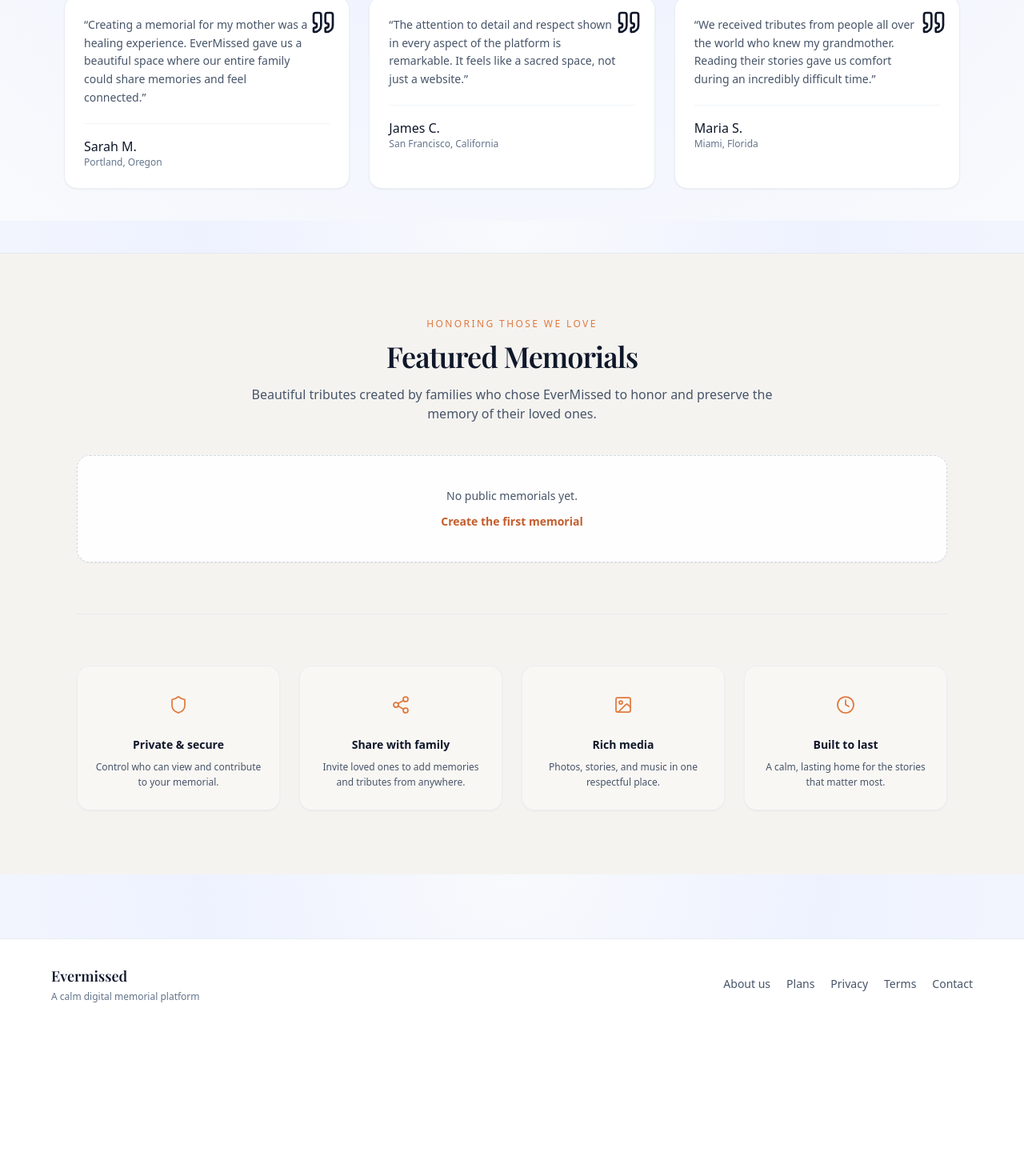
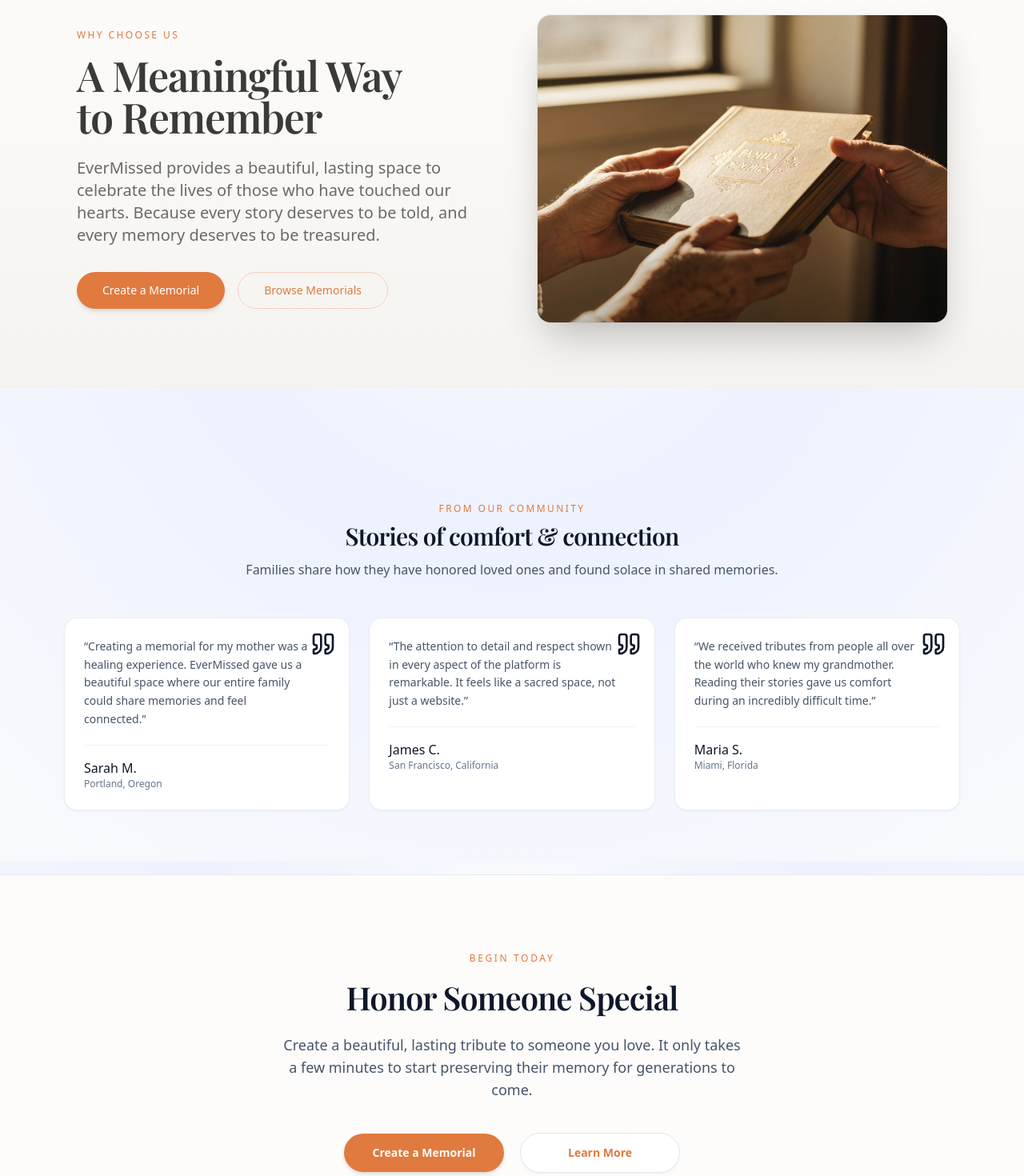
Before and after one commit to monkeyriki/EternalMemory, a Next.js app: page / in a window 1280 px wide. Shown: the part 2124-3594 px from the top of the page at 80% size. Before the commit the page ends 3410 px from the top, so only its background shows below. Built offline with nearby package versions, Linux system fonts and the light colour scheme; no server answers; the database is empty.

Commit message:
feat(home): closing CTA section (Honor Someone Special) after testimonials
Made-with: Cursor

```diff
--- a/src/app/page.tsx
+++ b/src/app/page.tsx
@@ -6,6 +6,7 @@ import { WhyChooseUsSection } from "@/components/marketing/WhyChooseUsSection";
 import { getSupabaseServerClient } from "@/lib/supabaseServer";
 import { HomeFeaturedBenefitsStrip } from "@/components/marketing/HomeFeaturedBenefitsStrip";
 import { FeaturedMemorialHorizontalCard } from "@/components/memorial/FeaturedMemorialHorizontalCard";
+import { HomeClosingCtaSection } from "@/components/marketing/HomeClosingCtaSection";
 
 const HOME_MEMORIAL_LIMIT = 4;
 
@@ -139,47 +140,6 @@ export default async function HomePage() {
 
       <CreatingMemorialStepsSection />
 
-      <WhyChooseUsSection />
-
-      <section
-        id="testimonials"
-        className="mx-auto mt-14 max-w-6xl scroll-mt-28 px-4 py-14 sm:mt-16 sm:py-16 md:py-20"
-        aria-labelledby="testimonials-heading"
-      >
-        <div className="mx-auto mb-10 max-w-2xl text-center sm:mb-12">
-          <p className="text-xs font-medium uppercase tracking-[0.2em] text-[#e07a3f]">
-            From our community
-          </p>
-          <h2
-            id="testimonials-heading"
-            className="mt-2 font-serif text-2xl font-semibold tracking-tight text-slate-900 sm:text-3xl"
-          >
-            Stories of comfort & connection
-          </h2>
-          <p className="mt-3 text-sm leading-relaxed text-slate-600 sm:text-base">
-            Families share how they have honored loved ones and found solace in shared memories.
-          </p>
-        </div>
-        <div className="grid gap-5 md:grid-cols-3 md:gap-6">
-          {homeTestimonials.map((t) => (
-            <article
-              key={t.author}
-              className="group relative rounded-2xl border border-slate-200/70 bg-white p-6 shadow-sm transition duration-300 hover:-translate-y-0.5 hover:shadow-md"
-            >
-              <Quote
-                className="absolute right-4 top-4 h-8 w-8 text-[#e07a3f]/12 transition group-hover:text-[#e07a3f]/25"
-                aria-hidden
-              />
-              <blockquote className="pr-6 text-sm leading-relaxed text-slate-600">
-                &ldquo;{t.quote}&rdquo;
-              </blockquote>
-              <p className="mt-5 border-t border-slate-100 pt-4 font-medium text-slate-900">{t.author}</p>
-              <p className="text-xs text-slate-500">{t.detail}</p>
-            </article>
-          ))}
-        </div>
-      </section>
-
       <section
         id="featured-memorials"
         className="border-t border-slate-200/80 bg-[#f5f3f0] py-14 sm:py-16 md:py-20"
@@ -253,6 +213,49 @@ export default async function HomePage() {
           <HomeFeaturedBenefitsStrip />
         </div>
       </section>
+
+      <WhyChooseUsSection />
+
+      <section
+        id="testimonials"
+        className="mx-auto mt-14 max-w-6xl scroll-mt-28 px-4 py-14 sm:mt-16 sm:py-16 md:py-20"
+        aria-labelledby="testimonials-heading"
+      >
+        <div className="mx-auto mb-10 max-w-2xl text-center sm:mb-12">
+          <p className="text-xs font-medium uppercase tracking-[0.2em] text-[#e07a3f]">
+            From our community
+          </p>
+          <h2
+            id="testimonials-heading"
+            className="mt-2 font-serif text-2xl font-semibold tracking-tight text-slate-900 sm:text-3xl"
+          >
+            Stories of comfort & connection
+          </h2>
+          <p className="mt-3 text-sm leading-relaxed text-slate-600 sm:text-base">
+            Families share how they have honored loved ones and found solace in shared memories.
+          </p>
+        </div>
+        <div className="grid gap-5 md:grid-cols-3 md:gap-6">
+          {homeTestimonials.map((t) => (
+            <article
+              key={t.author}
+              className="group relative rounded-2xl border border-slate-200/70 bg-white p-6 shadow-sm transition duration-300 hover:-translate-y-0.5 hover:shadow-md"
+            >
+              <Quote
+                className="absolute right-4 top-4 h-8 w-8 text-[#e07a3f]/12 transition group-hover:text-[#e07a3f]/25"
+                aria-hidden
+              />
+              <blockquote className="pr-6 text-sm leading-relaxed text-slate-600">
+                &ldquo;{t.quote}&rdquo;
+              </blockquote>
+              <p className="mt-5 border-t border-slate-100 pt-4 font-medium text-slate-900">{t.author}</p>
+              <p className="text-xs text-slate-500">{t.detail}</p>
+            </article>
+          ))}
+        </div>
+      </section>
+
+      <HomeClosingCtaSection />
     </div>
   );
 }
--- /dev/null
+++ b/src/components/marketing/HomeClosingCtaSection.tsx
@@ -0,0 +1,46 @@
+import Link from "next/link";
+
+/**
+ * Final home CTA strip — matches v0 “Honor Someone Special” hero-style block.
+ */
+export function HomeClosingCtaSection() {
+  return (
+    <section
+      className="border-t border-slate-200/80 bg-[#fdfcfa] py-16 sm:py-20 md:py-24"
+      aria-labelledby="closing-cta-heading"
+    >
+      <div className="mx-auto max-w-3xl px-4 text-center sm:px-6">
+        <p className="text-xs font-medium uppercase tracking-[0.22em] text-[#e07a3f]">
+          Begin today
+        </p>
+        <h2
+          id="closing-cta-heading"
+          className="mt-4 font-serif text-3xl font-semibold tracking-tight text-slate-900 sm:text-4xl md:text-[2.5rem] md:leading-tight"
+        >
+          Honor Someone Special
+        </h2>
+        <p className="mx-auto mt-5 max-w-xl text-base leading-relaxed text-slate-600 sm:text-lg">
+          Create a beautiful, lasting tribute to someone you love. It only takes a few minutes to
+          start preserving their memory for generations to come.
+        </p>
+        <div className="mt-10 flex flex-col items-center justify-center gap-4 sm:flex-row sm:gap-5">
+          <Link
+            href="/memorials/new"
+            className="inline-flex min-w-[200px] items-center justify-center rounded-full bg-[#e07a3f] px-8 py-3.5 text-sm font-semibold text-white shadow-md transition hover:bg-[#d96c2f] focus-visible:outline-none focus-visible:ring-2 focus-visible:ring-[#e07a3f]/50 focus-visible:ring-offset-2"
+          >
+            Create a Memorial
+          </Link>
+          <Link
+            href="/#how-it-works"
+            className="inline-flex min-w-[200px] items-center justify-center rounded-full border border-slate-200 bg-white px-8 py-3.5 text-sm font-semibold text-[#e07a3f] shadow-sm transition hover:border-[#e07a3f]/30 hover:bg-[#fffaf7] focus-visible:outline-none focus-visible:ring-2 focus-visible:ring-[#e07a3f]/40 focus-visible:ring-offset-2"
+          >
+            Learn More
+          </Link>
+        </div>
+        <p className="mt-8 text-xs text-slate-500 sm:text-sm">
+          Free to create <span className="text-slate-400">•</span> No credit card required
+        </p>
+      </div>
+    </section>
+  );
+}
```
Also changed, not shown: src/app/tailwind.generated.css.
